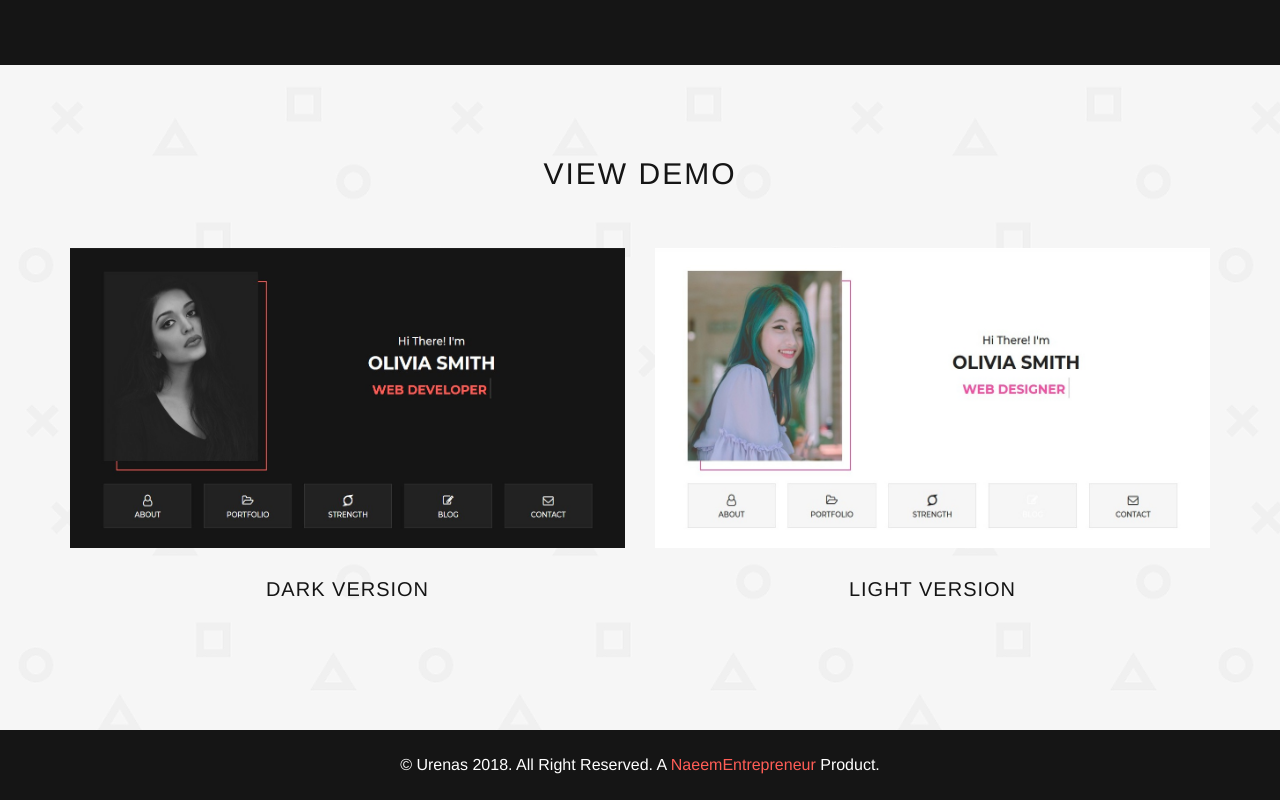
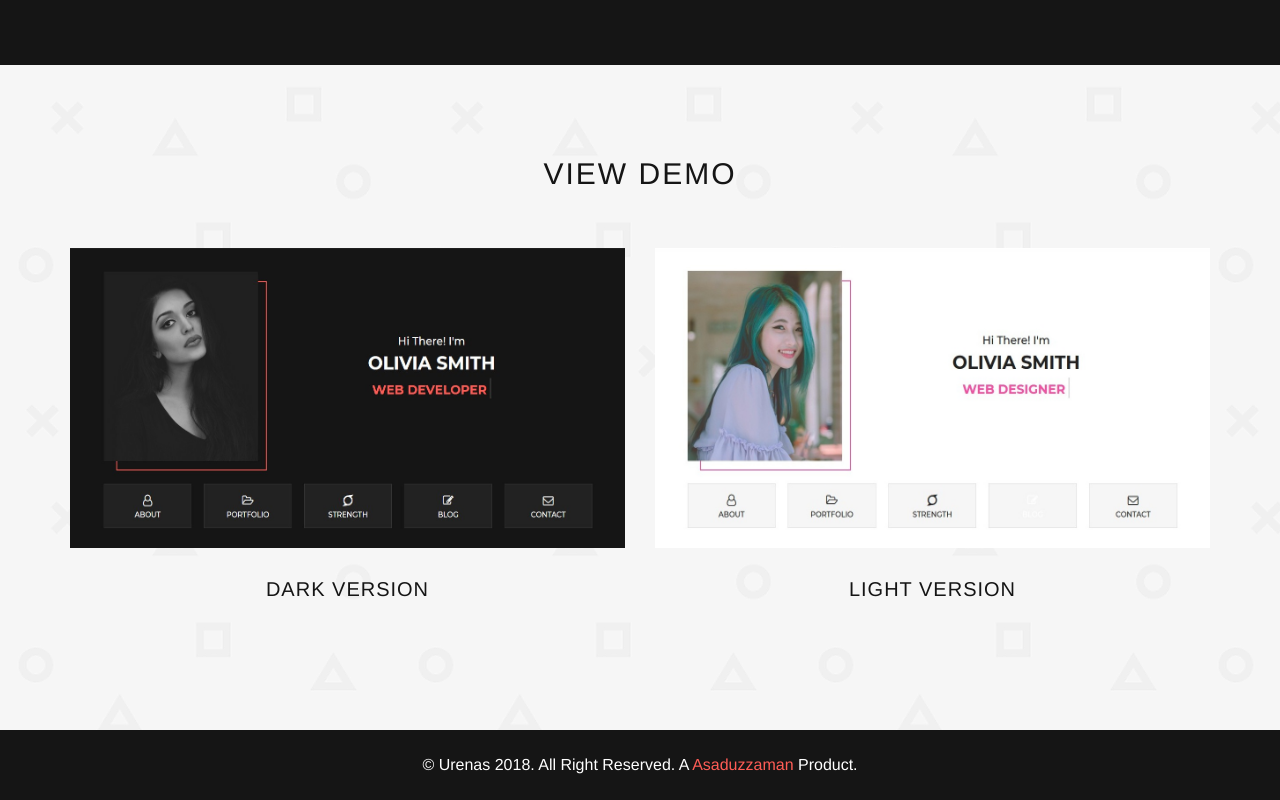
Before and after one commit to asaduzzaman1517/urenas, a plain HTML site: page index.html in a window 1280 px wide. Shown: the part 614-1414 px from the top of the page. Drawn offline with Linux system fonts and the light colour scheme.

Commit message:
Update index.html

```diff
--- a/index.html
+++ b/index.html
@@ -99,7 +99,7 @@
 		<footer class="footer-area text-center">
 			<div class="row">
 				<div class="col-md-12">
-					<span>&copy; Urenas 2018. All right reserved. A <a href="https://themeforest.net/user/NaeemEntrepreneur" target="_blank">NaeemEntrepreneur</a> product.</span>
+					<span>&copy; Urenas 2018. All right reserved. A <a href="https://www.codderr.com" target="_blank">Asaduzzaman</a> product.</span>
 				</div>
 			</div>
 		</footer>
```
